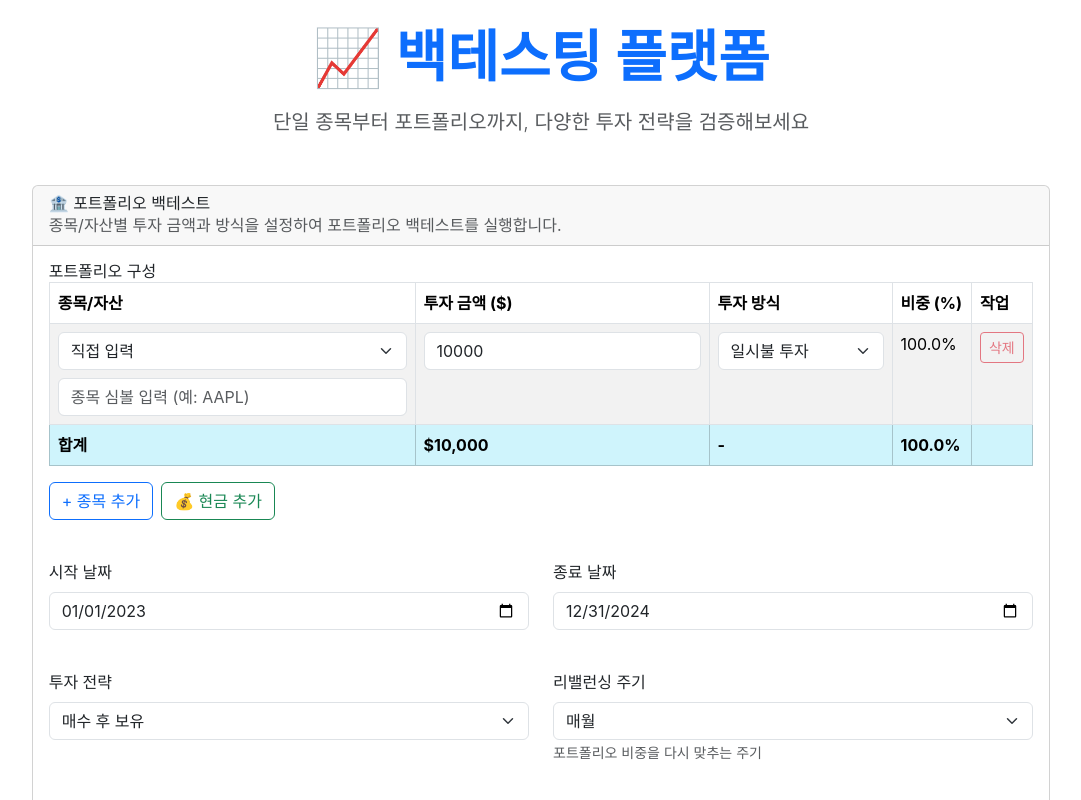
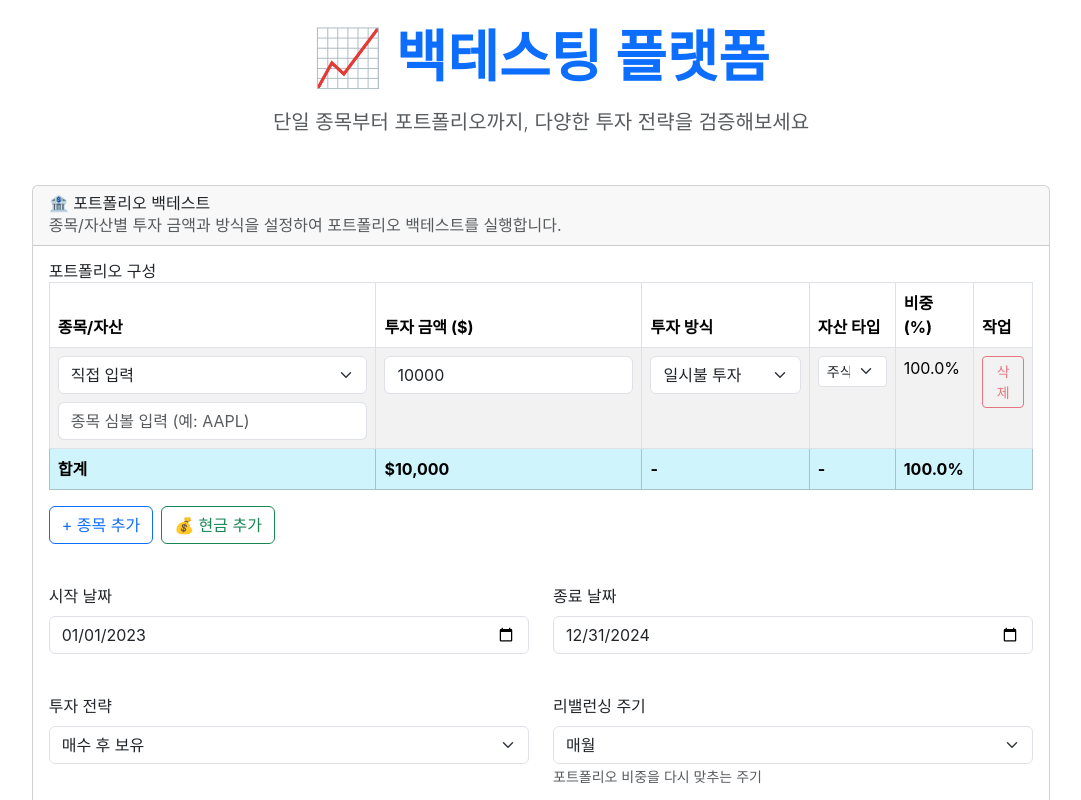
Before and after one commit to capstone-backtest/backtest, a React (Vite) app in the folder frontend/: page / in a window 1280 px wide. Shown: the top 800 px of the page, without its empty margins (99-1180 px from the left). Built offline with nearby package versions, Linux system fonts and the light colour scheme.

Commit message:
현금 기능 정상화

```diff
--- a/frontend/src/components/UnifiedBacktestForm.tsx
+++ b/frontend/src/components/UnifiedBacktestForm.tsx
@@ -110,6 +110,12 @@ const UnifiedBacktestForm: React.FC<UnifiedBacktestFormProps> = ({ onSubmit, loa
     const newPortfolio = [...portfolio];
     if (field === 'symbol') {
       newPortfolio[index].symbol = (value as string).toUpperCase();
+      // 심볼이 변경될 때 자산 타입을 자동으로 조정
+      if ((value as string).toUpperCase() === '현금' || (value as string).toUpperCase() === 'CASH') {
+        newPortfolio[index].assetType = ASSET_TYPES.CASH;
+      } else {
+        newPortfolio[index].assetType = ASSET_TYPES.STOCK;
+      }
     } else if (field === 'investmentType') {
       newPortfolio[index].investmentType = value as 'lump_sum' | 'dca';
     } else if (field === 'assetType') {
@@ -262,6 +268,7 @@ const UnifiedBacktestForm: React.FC<UnifiedBacktestFormProps> = ({ onSubmit, loa
                       <th>종목/자산</th>
                       <th>투자 금액 ($)</th>
                       <th>투자 방식</th>
+                      <th>자산 타입</th>
                       <th>비중 (%)</th>
                       <th>작업</th>
                     </tr>
@@ -337,6 +344,16 @@ const UnifiedBacktestForm: React.FC<UnifiedBacktestFormProps> = ({ onSubmit, loa
                           )}
                         </td>
                         <td>
+                          <Form.Select
+                            value={stock.assetType || ASSET_TYPES.STOCK}
+                            onChange={(e: ChangeEvent<HTMLSelectElement>) => updateStock(index, 'assetType', e.target.value)}
+                            size="sm"
+                          >
+                            <option value={ASSET_TYPES.STOCK}>주식</option>
+                            <option value={ASSET_TYPES.CASH}>현금</option>
+                          </Form.Select>
+                        </td>
+                        <td>
                           {((stock.amount / getTotalAmount()) * 100).toFixed(1)}%
                         </td>
                         <td>
@@ -356,6 +373,7 @@ const UnifiedBacktestForm: React.FC<UnifiedBacktestFormProps> = ({ onSubmit, loa
                     <tr className="table-info">
                       <th>합계</th>
                       <th>${getTotalAmount().toLocaleString()}</th>
+                      <th>-</th>
                       <th>-</th>
                       <th>100.0%</th>
                       <th></th>
```
